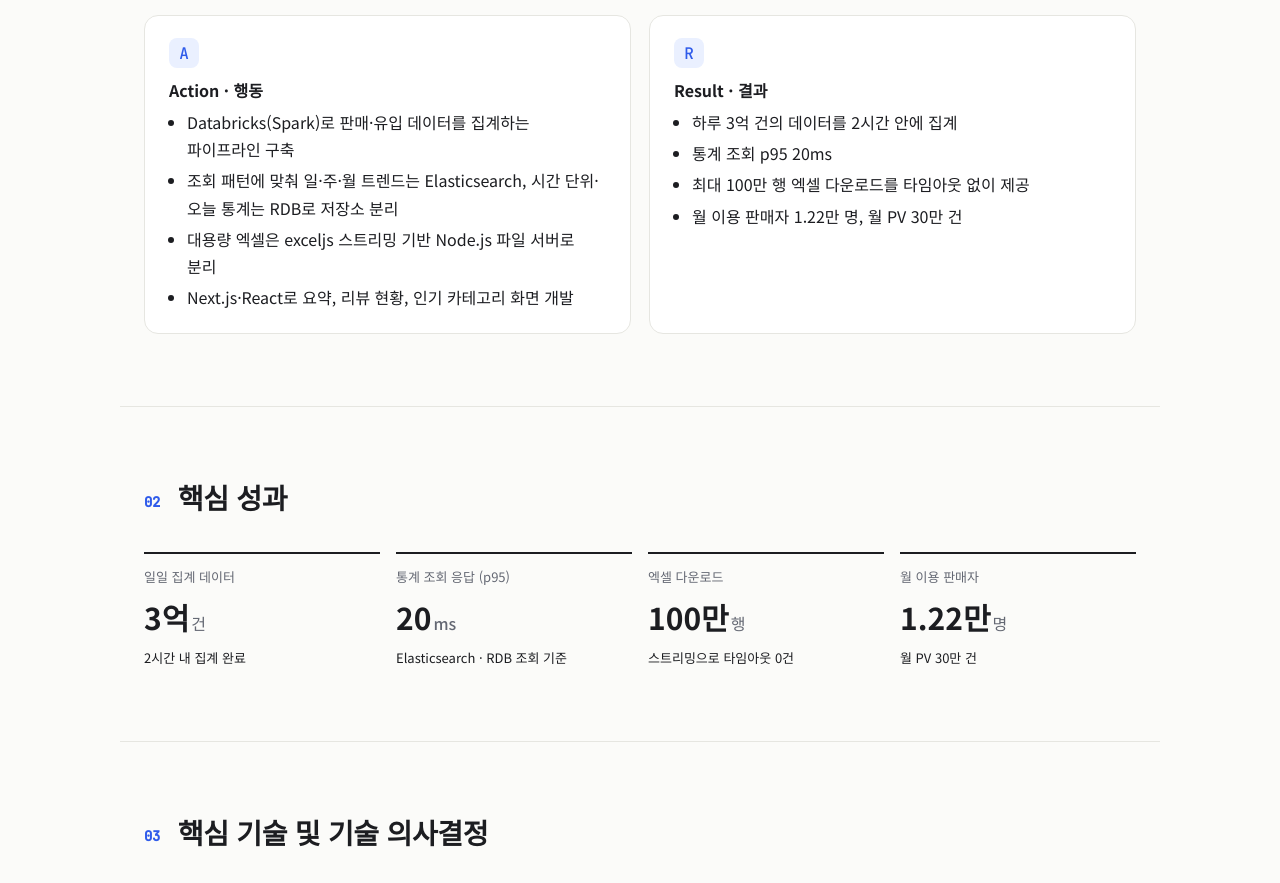
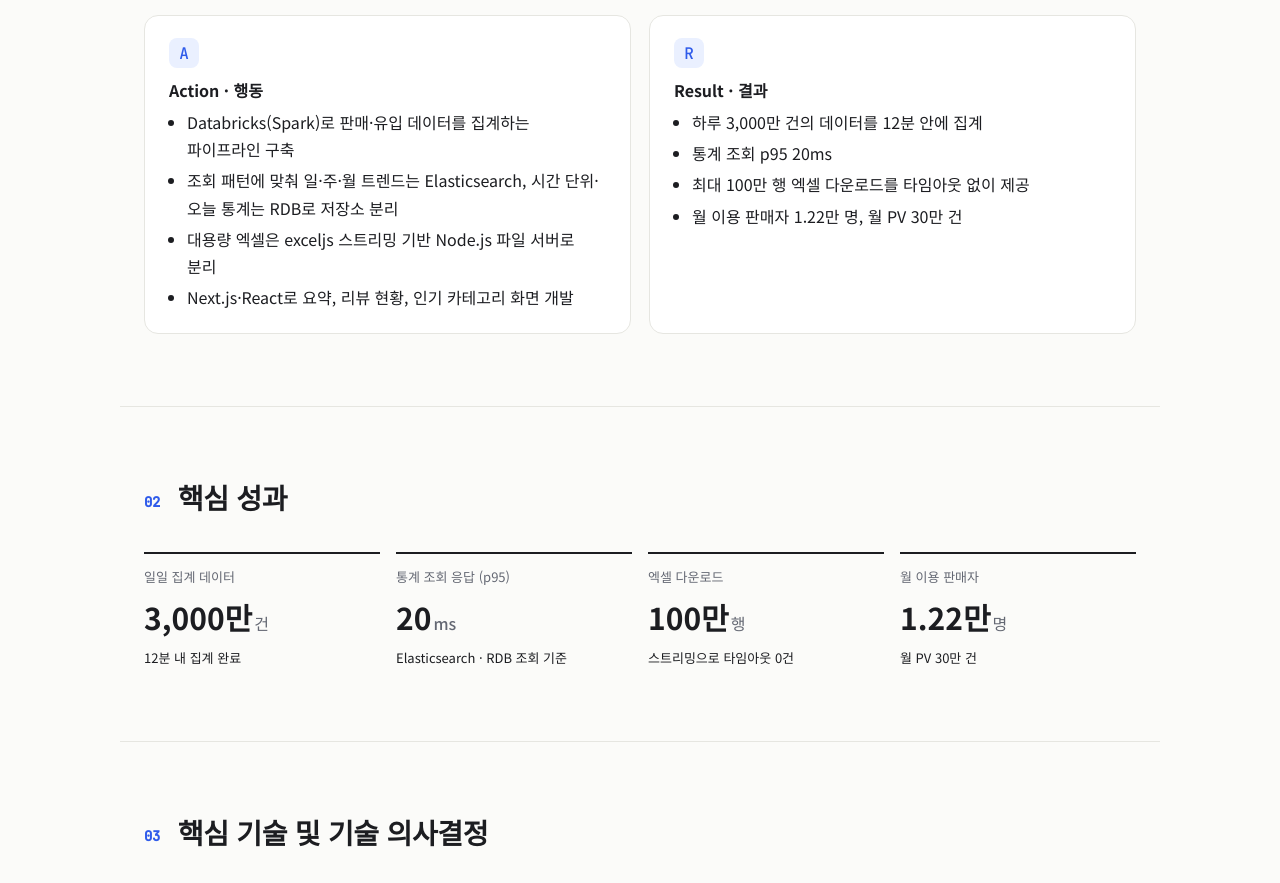
Before and after one commit to wondsn/portfolio, a plain HTML site: page projects/seller-stats.html in a window 1280 px wide. Shown: the part 999-1882 px from the top of the page. Drawn offline with nearby package versions, Linux system fonts and the light colour scheme.

Commit message:
Update seller stats daily aggregation figures
Co-Authored-By: Claude Opus 5.5 <noreply@anthropic.com>

```diff
--- a/projects/seller-stats.html
+++ b/projects/seller-stats.html
@@ -61,7 +61,7 @@
           <div class="star-item">
             <span class="star-key">R</span>
             <h3>Result · 결과</h3>
-            <ul class="star-list"><li>하루 3억 건의 데이터를 2시간 안에 집계</li><li>통계 조회 p95 20ms</li><li>최대 100만 행 엑셀 다운로드를 타임아웃 없이 제공</li><li>월 이용 판매자 1.22만 명, 월 PV 30만 건</li></ul>
+            <ul class="star-list"><li>하루 3,000만 건의 데이터를 12분 안에 집계</li><li>통계 조회 p95 20ms</li><li>최대 100만 행 엑셀 다운로드를 타임아웃 없이 제공</li><li>월 이용 판매자 1.22만 명, 월 PV 30만 건</li></ul>
           </div>
       </div>
     </section>
@@ -69,7 +69,7 @@
     <section id="metrics" class="section container">
       <h2 class="section-title"><span>02</span> 핵심 성과</h2>
       <dl class="stats metrics four">
-          <div><dt>일일 집계 데이터</dt><dd>3억<span>건</span></dd><p>2시간 내 집계 완료</p></div>
+          <div><dt>일일 집계 데이터</dt><dd>3,000만<span>건</span></dd><p>12분 내 집계 완료</p></div>
           <div><dt>통계 조회 응답 (p95)</dt><dd>20<span>ms</span></dd><p>Elasticsearch · RDB 조회 기준</p></div>
           <div><dt>엑셀 다운로드</dt><dd>100만<span>행</span></dd><p>스트리밍으로 타임아웃 0건</p></div>
           <div><dt>월 이용 판매자</dt><dd>1.22만<span>명</span></dd><p>월 PV 30만 건</p></div>
```
